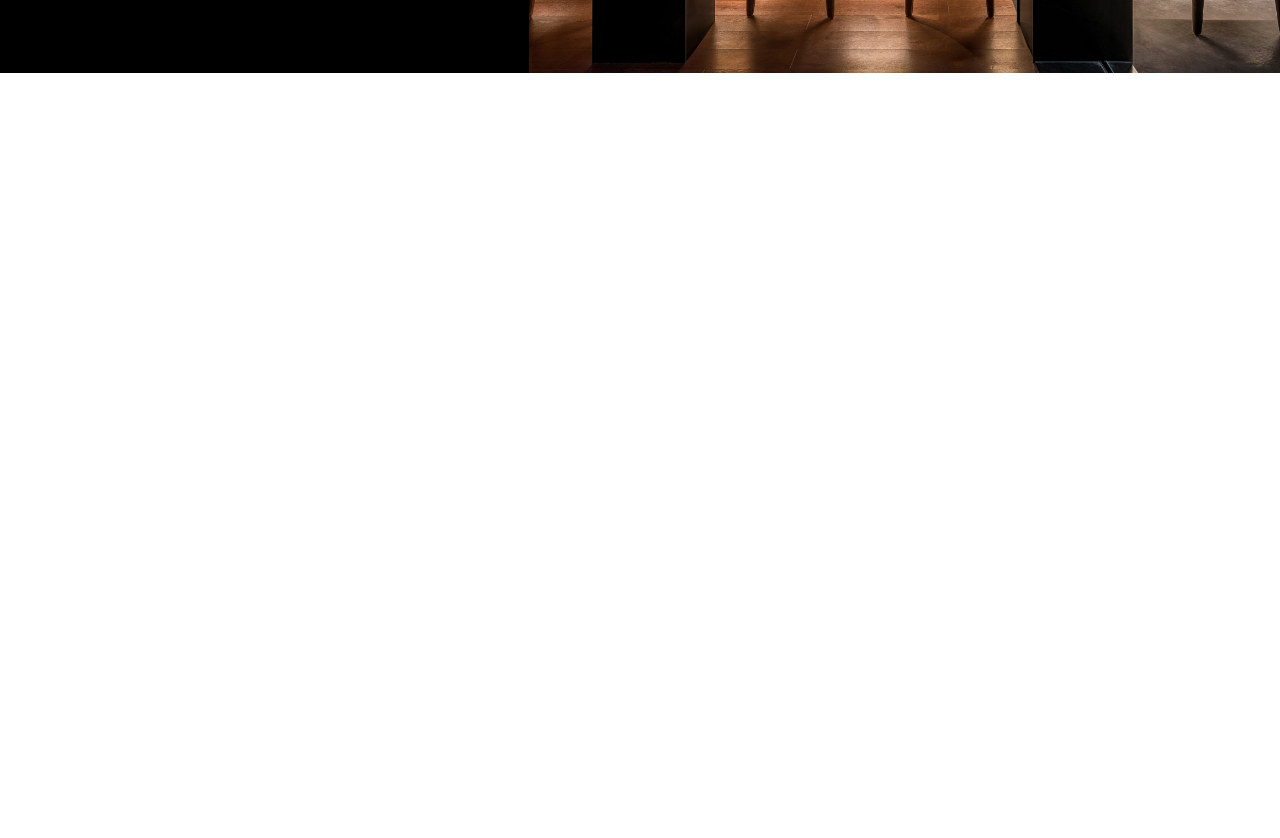
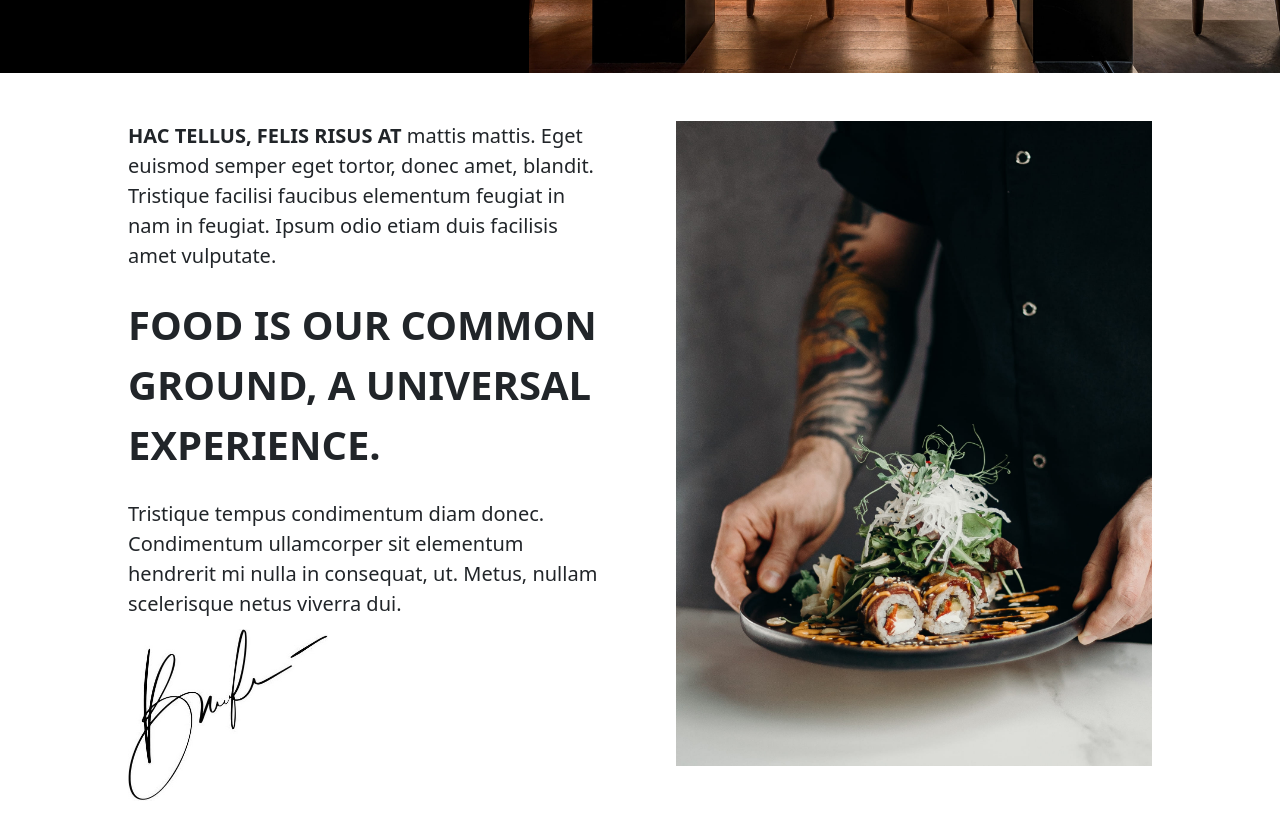
Before and after one commit to corgab/proj-html-vuejs, a Vue app: page / in a window 1280 px wide. Shown: the part 620-1458 px from the top of the page. Before the commit the page ends 800 px from the top, so only its background shows below. Built offline with nearby package versions, Linux system fonts and the light colour scheme.

Commit message:
ADD: main content con section desc + why us

```diff
--- a/src/App.vue
+++ b/src/App.vue
@@ -1,17 +1,20 @@
 <template>
     <div>
             <HeaderSection/>
+            <MainSection/>
 
     </div>
 </template>
 
 <script>
 import HeaderSection from './components/HeaderSection.vue';
+import MainSection from './components/MainSection.vue';
 
 
     export default {
         components: {
             HeaderSection,
+            MainSection
         }
     }
 </script>
--- a/src/assets/general.scss
+++ b/src/assets/general.scss
@@ -20,7 +20,17 @@ p {
     border-radius: 0;
 }
 
+// style
+
+.container--sm {
+    width: 1024px;
+    padding: 0;
+    margin: auto;
+}
+
 // common
 .text--gray {
     color: #E8E8E8;
 }
+
+// blog72x.jpg blog82x.jpg
--- /dev/null
+++ b/src/components/DescSection.vue
@@ -0,0 +1,18 @@
+<template>
+    <div>
+        <WhyUs/>
+    </div>
+</template>
+
+<script>
+import WhyUs from './WhyUs.vue';
+    export default {
+        components: {
+            WhyUs
+        }
+    }
+</script>
+
+<style lang="scss" scoped>
+
+</style>
--- /dev/null
+++ b/src/components/MainSection.vue
@@ -0,0 +1,18 @@
+<template>
+    <div>
+        <DescSection/>
+    </div>
+</template>
+
+<script>
+import DescSection from './DescSection.vue';
+    export default {
+        components: {
+            DescSection,
+        }
+    }
+</script>
+
+<style lang="scss" scoped>
+
+</style>
--- a/src/components/TitleCard.vue
+++ b/src/components/TitleCard.vue
@@ -19,7 +19,7 @@
         </div>
         <div class="content">
             <p class="text--gray lh-base"> {{ titolino }}</p>
-            <h1 class="title text-white lh-base"> {{ title }}</h1>
+            <h1 class="title text-white lh-base fw-bold"> {{ title }}</h1>
             <p class="text--gray lh-lg"> {{ desc }}
             </p>
             <a href="#" class="btn btn-outline-light my-4"> {{ btn }}</a>
--- /dev/null
+++ b/src/components/WhyUs.vue
@@ -0,0 +1,59 @@
+<template>
+    <div class="container--sm my-5">
+        <div class="row gap-5">
+            <div class="col">
+                <p class="fs-5"> <b>HAC TELLUS, FELIS RISUS AT</b> mattis mattis. Eget euismod semper eget tortor, donec amet, blandit.
+                    Tristique facilisi faucibus elementum feugiat in nam in feugiat.
+                    Ipsum odio etiam duis facilisis amet vulputate.
+                </p>
+
+                <h1 class="text-uppercase fw-bold py-4 lh-base">food is our common ground, a universal experience.</h1>
+                <p class="fs-5">
+                    Tristique tempus condimentum diam donec. Condimentum ullamcorper sit elementum hendrerit mi nulla in consequat, ut. Metus, nullam scelerisque netus viverra dui.
+                </p>
+                <img class="signature" src="../assets/images/signature.jpg" alt="">
+            </div>
+            <div class="col descimg">
+                <img src="../assets//images/info22x.jpg" alt="">
+                <p class="overlay-text">CALIFORNIA ROLLS - $22</p>
+            </div>
+        </div>
+
+    </div>
+</template>
+
+<script>
+    export default {
+
+    }
+</script>
+
+<style lang="scss" scoped>
+img {
+    width: 100%;
+}
+
+.descimg {
+    position: relative;
+}
+
+.overlay-text {
+    font-size: 20px;
+    color: white;
+    position: absolute;
+    top: 90%;
+    left: 50%;
+    transform: translate(-50%, -50%);
+    display: none;
+}
+
+.descimg:hover .overlay-text {
+    display: block;
+  }
+
+.signature {
+    width: 200px;
+    padding: 10px 0px;
+}
+
+</style>
```
